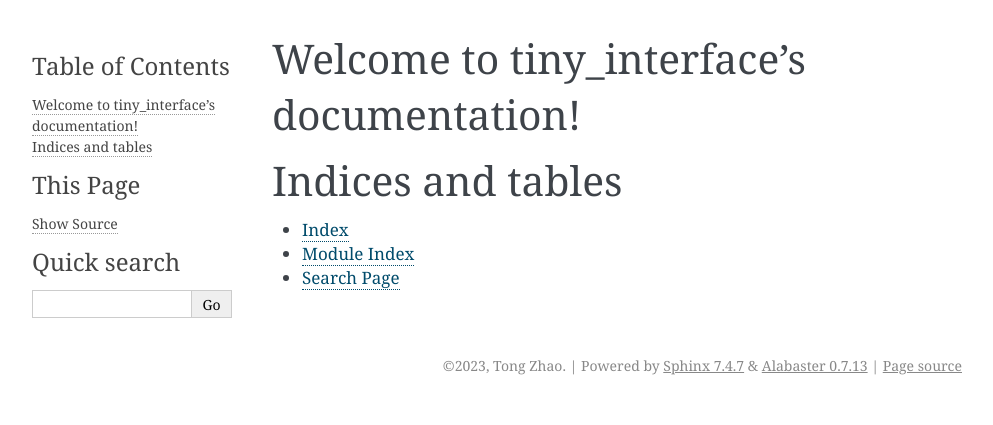
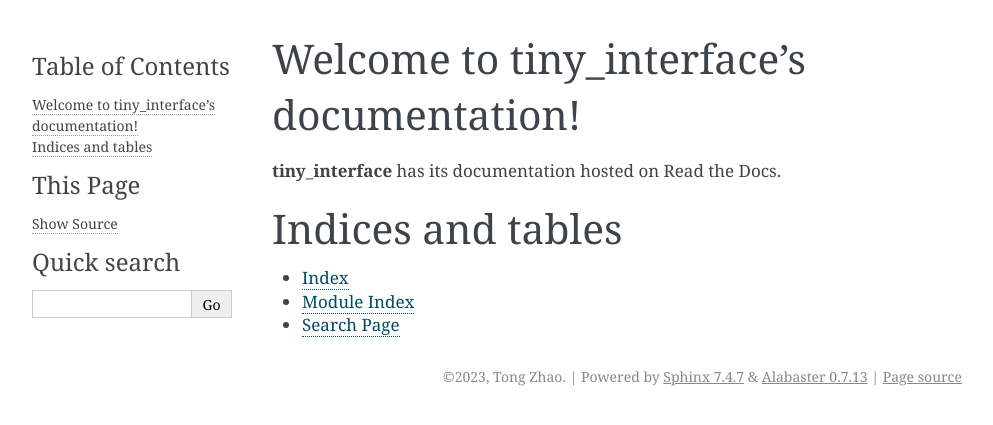
Before and after one commit to nexthybrid/tidy_interface, a Sphinx documentation site: the page built from docs/source/index.rst, in a window 1280 px wide. Shown: the top 425 px of the page, without its empty margins (148-1141 px from the left). Built offline with Sphinx 7.4.7, drawn with Linux system fonts in a browser that asks for light colours.

Commit message:
adding .readthedocs.yaml

```diff
--- a/docs/source/index.rst
+++ b/docs/source/index.rst
@@ -5,6 +5,8 @@
 
 Welcome to tiny_interface's documentation!
 ==========================================
+
+**tiny_interface** has its documentation hosted on Read the Docs.
 
 .. toctree::
    :maxdepth: 2
```
Also changed, not shown: .readthedocs.yaml (added).
